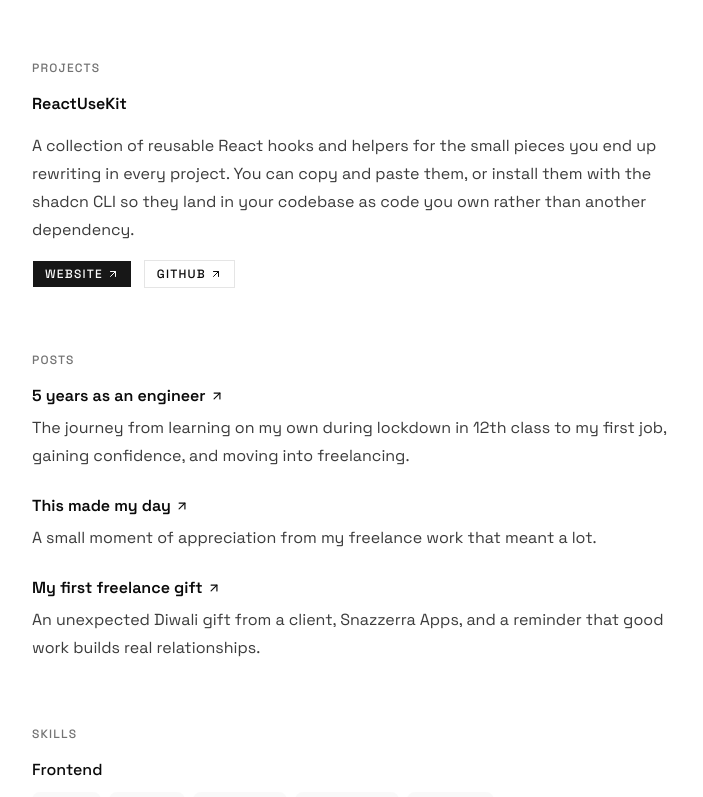
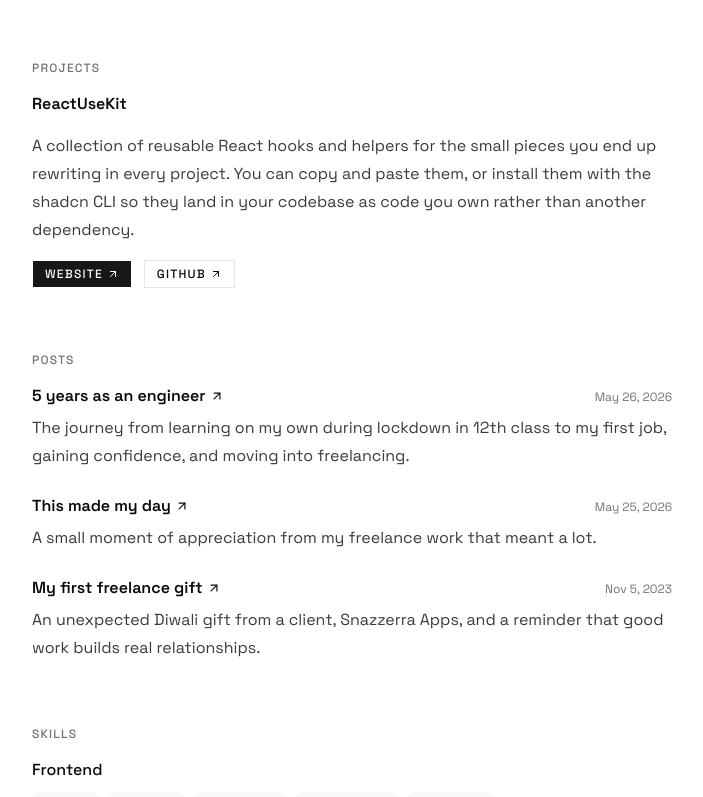
Before and after one commit to brijeshmarch16/portfolio, a Next.js app: page / in a window 1280 px wide. Shown: the part 404-1201 px from the top of the page, without its empty margins (288-991 px from the left). Built offline with nearby package versions, Linux system fonts and the light colour scheme.

Commit message:
feat(home): show publish dates on posts

```diff
--- a/src/components/home/posts-section.tsx
+++ b/src/components/home/posts-section.tsx
@@ -11,6 +11,7 @@
       <div className="flex flex-col gap-6">
         {posts.map((post) => (
           <article key={post.href} className="flex flex-col gap-1.5">
+            <div className="flex flex-col gap-1 sm:flex-row sm:items-baseline sm:justify-between sm:gap-4">
               <h3 className="text-base/6 font-semibold text-foreground">
                 <a
                   href={post.href}
@@ -22,6 +23,10 @@
                   <ArrowUpRightIcon className="size-3.5" aria-hidden="true" />
                 </a>
               </h3>
+              <span className="shrink-0 text-xs/4 text-muted-foreground">
+                {post.date}
+              </span>
+            </div>
 
             <p className="text-base/7 text-foreground/80">{post.description}</p>
           </article>
--- a/src/lib/data.ts
+++ b/src/lib/data.ts
@@ -106,18 +106,21 @@
       description:
         "The journey from learning on my own during lockdown in 12th class to my first job, gaining confidence, and moving into freelancing.",
       href: "https://www.linkedin.com/posts/brijeshmarch16_5-years-as-an-engineer-today-i-started-activity-7465005685823676418-KOi2",
+      date: "May 26, 2026",
     },
     {
       title: "This made my day",
       description:
         "A small moment of appreciation from my freelance work that meant a lot.",
       href: "https://www.linkedin.com/posts/brijeshmarch16_this-made-my-day-activity-7464511950786494464-rnpA",
+      date: "May 25, 2026",
     },
     {
       title: "My first freelance gift",
       description:
         "An unexpected Diwali gift from a client, Snazzerra Apps, and a reminder that good work builds real relationships.",
       href: "https://www.linkedin.com/posts/brijeshmarch16_received-my-first-freelance-gift-from-snazzerra-share-7126881036826738688-QfWf",
+      date: "Nov 5, 2023",
     },
   ],
   experience: [
--- a/src/types/home.ts
+++ b/src/types/home.ts
@@ -35,6 +35,7 @@
   title: string
   description: string
   href: string
+  date: string
 }
 
 export interface SocialLink {
```
Also changed, not shown: public/llms.txt. Lines whose indentation alone changed are shown as unchanged.
